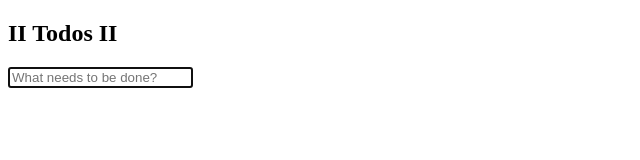
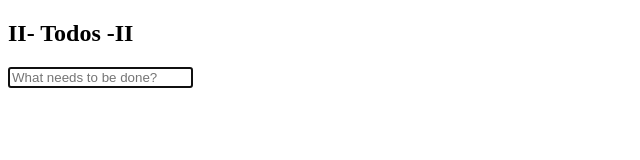
Before and after one commit to notsaltydev/todo-app, an Angular app: page / in a window 1280 px wide. Shown: the top 160 px of the page, without its empty margins (0-640 px from the left). Built offline with nearby package versions, Linux system fonts and the light colour scheme.

Commit message:
improvment travis config #8

```diff
--- a/src/app/app.component.html
+++ b/src/app/app.component.html
@@ -1,6 +1,6 @@
 <section class="todoapp">
   <header class="header">
-    <h1>II Todos II</h1>
+    <h1>II- Todos -II</h1>
     <input type="text" class="new-todo" placeholder="What needs to be done?" autofocus="" [(ngModel)]="newTodo.title"
            (keyup.enter)="addTodo()">
   </header>
```
Also changed, not shown: .travis.yml.
